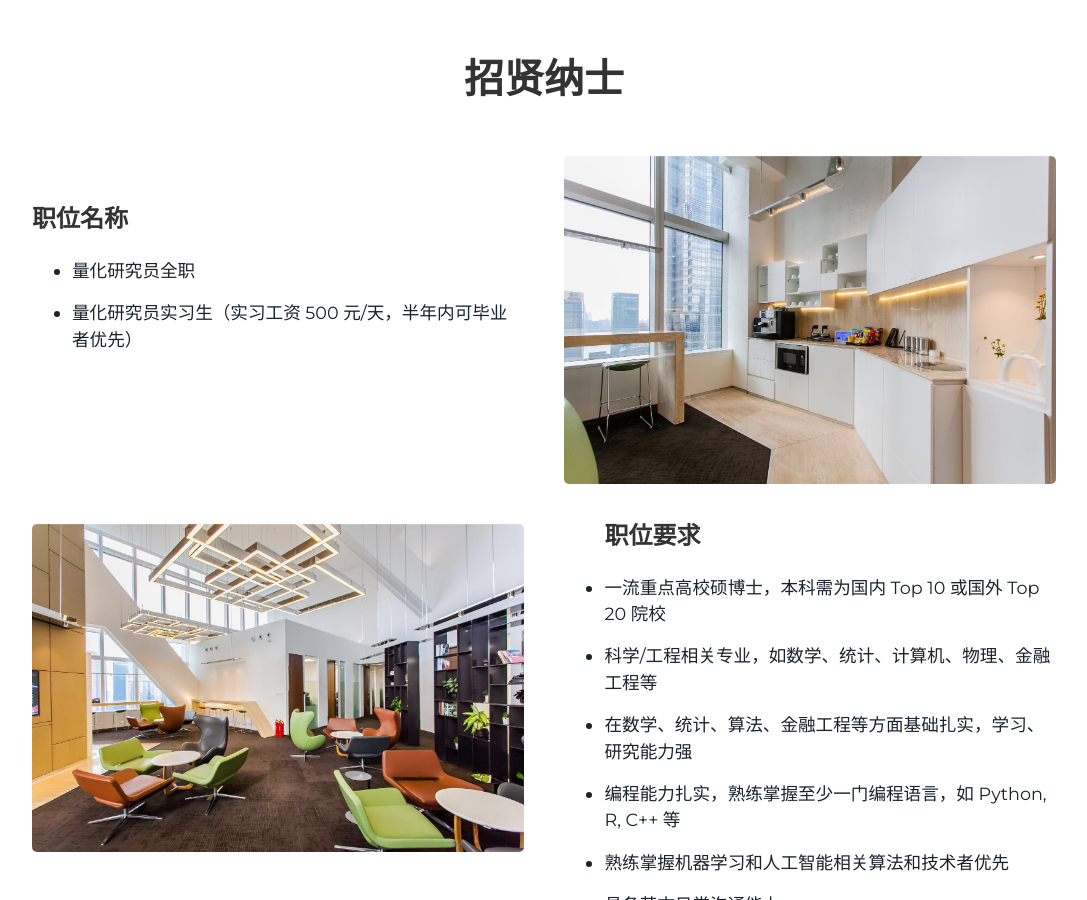
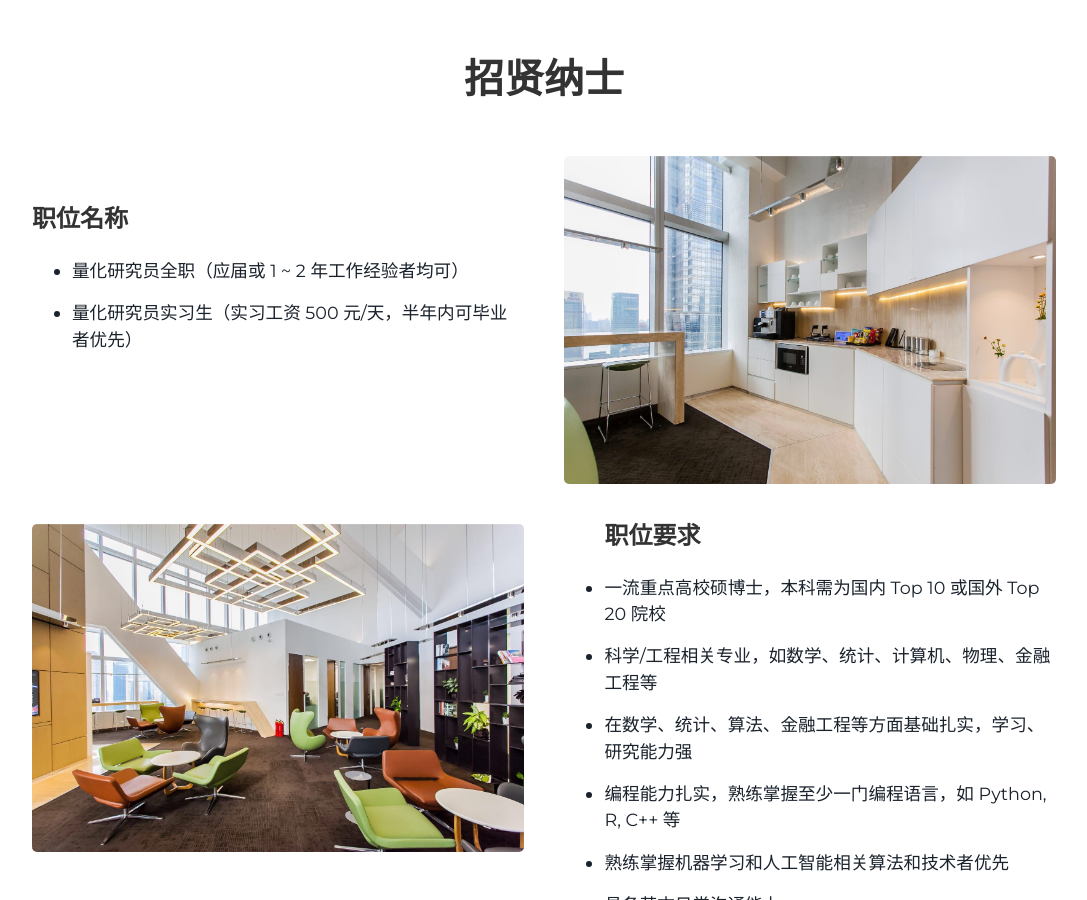
Before and after one commit to Victor430/victor430.github.io, a Jekyll site: the page built from index.html, in a window 1280 px wide and 900 px high, scrolled down 1982 px. Shown: the whole window, without its empty margins (96-1183 px from the left). Built offline with Jekyll 4.4.1, drawn with Linux system fonts in a browser that asks for light colours.

Commit message:
Update projects.html

```diff
--- a/_includes/projects.html
+++ b/_includes/projects.html
@@ -8,7 +8,7 @@
   <div class="contents">
     <h3> 职位名称 </h3>
     <ul>
-      <li> 量化研究员全职</li>
+      <li> 量化研究员全职（应届或 1 ~ 2 年工作经验者均可）</li>
     </ul>
     <ul>
       <li> 量化研究员实习生（实习工资 500 元/天，半年内可毕业者优先）</li>
```
